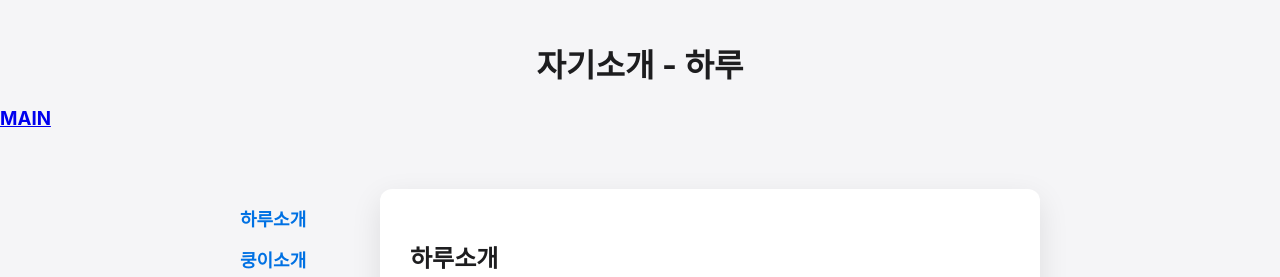
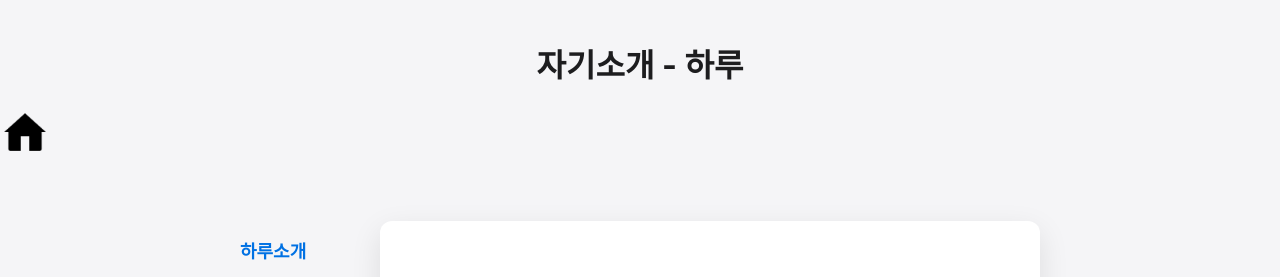
Before and after one commit to Ihan0316/test_my_homepage, a plain HTML site: page 1.html in a window 1280 px wide. Shown: the top 277 px of the page. Drawn offline with Linux system fonts and the light colour scheme.

Commit message:
edit page

```diff
--- a/1.html
+++ b/1.html
@@ -10,7 +10,11 @@
 
 <body>
     <h1>자기소개 - 하루</h1>
-    <h3><a href="index.html">MAIN</a></h3>
+    <h3>
+        <a href="index.html">
+            <img src="Home.png" alt="메인으로 가는 링크" style="width: 50px; height: auto;"> <!-- 이미지 링크 -->
+        </a>
+    </h3>
     <div id="grid">
         <ul>
             <li><a href="1.html">하루소개</a></li>
```
Also changed, not shown: 2.html (+5 -1 lines), 3.html (+5 -1 lines), 4_login.html (+3 -0 lines), 5_join.html (+3 -0 lines), Home.png (added).
